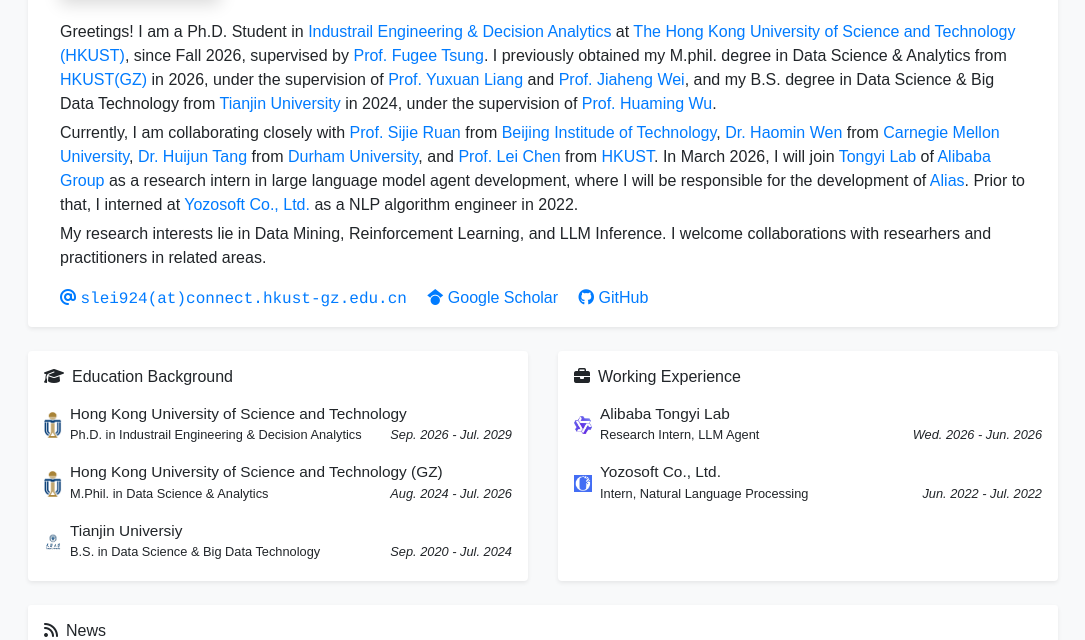
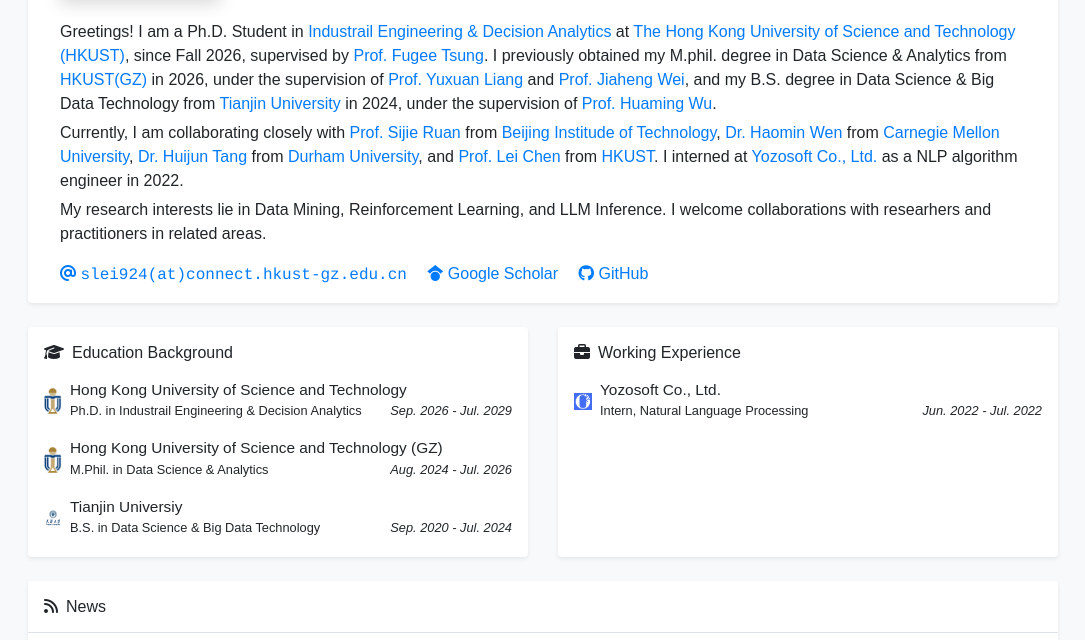
Before and after one commit to thunderlrr/songxinlei.github.io, a Jekyll site: the page built from index.html, in a window 1280 px wide and 900 px high, cut to the strip 260-900 px from the top of the window. Shown: the whole strip, without its empty margins (97-1182 px from the left). Built offline with Jekyll 4.4.1, drawn with Linux system fonts in a browser that asks for light colours; a style sheet for code colours, icons or effects is not loaded.

Commit message:
Update profile with current collaborations and remove internship
Removed internship details at Alibaba Tongyi Lab and updated the current collaboration and internship information.

```diff
--- a/_data/profile.yml
+++ b/_data/profile.yml
@@ -24,7 +24,7 @@
     Greetings! I am a Ph.D. Student in <a href="https://ieda.ust.hk/eng/index.php" target="_blank">Industrail Engineering & Decision Analytics</a> at <a href="https://hkust.edu.hk/" target="_blank">The Hong Kong University of Science and Technology (HKUST)</a>, since Fall 2026, supervised by <a href="https://www.ieda.ust.hk/dfaculty/tsung/" target="_blank">Prof. Fugee Tsung</a>. I previously obtained my M.phil. degree in Data Science & Analytics from  <a href="https://www.hkust-gz.edu.cn/zh/" target="_blank">HKUST(GZ)</a> in 2026, under the supervision of <a href="https://yuxuanliang.com/" target="_blank">Prof. Yuxuan Liang</a> and <a href="https://sites.google.com/ucsc.edu/jiahengwei" target="_blank">Prof. Jiaheng Wei</a>, and my B.S. degree in Data Science & Big Data Technology from <a href="https://www.tju.edu.cn/" target="_blank">Tianjin University</a> in 2024, under the supervision of <a href="https://cam.tju.edu.cn/homepage/wuhuaming/" target="_blank">Prof. Huaming Wu</a>.
   </p>
   <p style="margin-bottom: 5px;">
-    Currently, I am collaborating closely with <a href="http://www.sjruan.me/" target="_blank">Prof. Sijie Ruan</a> from <a href="https://www.bit.edu.cn/" target="_blank">Beijing Institude of Technology</a>, <a href="https://wenhaomin.github.io/" target="_blank">Dr. Haomin Wen</a> from <a href="https://www.cmu.edu/" target="_blank">Carnegie Mellon University</a>, <a href="https://www.durham.ac.uk/staff/huijun-tang/" target="_blank">Dr. Huijun Tang</a> from <a href="https://www.durham.ac.uk/" target="_blank">Durham University</a>, and <a href="https://cse.hkust.edu.hk/~leichen/" target="_blank">Prof. Lei Chen</a> from <a href="https://hkust.edu.hk/" target="_blank">HKUST</a>. In March 2026, I will join <a href="https://careers-tongyi.alibaba.com/?lang=zh" target="_blank">Tongyi Lab</a> of <a href="https://www.alibaba.com/" target="_blank">Alibaba Group</a> as a research intern in large language model agent development, where I will be responsible for the development of <a href="https://github.com/agentscope-ai/agentscope-samples/tree/main/alias" target="_blank">Alias</a>. Prior to that, I interned at <a href="https://www.yozosoft.com/" target="_blank">Yozosoft Co., Ltd.</a> as a NLP algorithm engineer in 2022.
+    Currently, I am collaborating closely with <a href="http://www.sjruan.me/" target="_blank">Prof. Sijie Ruan</a> from <a href="https://www.bit.edu.cn/" target="_blank">Beijing Institude of Technology</a>, <a href="https://wenhaomin.github.io/" target="_blank">Dr. Haomin Wen</a> from <a href="https://www.cmu.edu/" target="_blank">Carnegie Mellon University</a>, <a href="https://www.durham.ac.uk/staff/huijun-tang/" target="_blank">Dr. Huijun Tang</a> from <a href="https://www.durham.ac.uk/" target="_blank">Durham University</a>, and <a href="https://cse.hkust.edu.hk/~leichen/" target="_blank">Prof. Lei Chen</a> from <a href="https://hkust.edu.hk/" target="_blank">HKUST</a>. I interned at <a href="https://www.yozosoft.com/" target="_blank">Yozosoft Co., Ltd.</a> as a NLP algorithm engineer in 2022.
   </p>
   <p style="margin-bottom: 5px;">
     My research interests lie in Data Mining, Reinforcement Learning, and LLM Inference. I welcome collaborations with researhers and practitioners in related areas.
@@ -49,10 +49,6 @@
   date: Sep. 2020 - Jul. 2024
 
 experience:
-- name: Alibaba Tongyi Lab
-  logo: /assets/images/badges/Tongyi.png
-  position: Research Intern, LLM Agent
-  date: Wed. 2026 - Jun. 2026
 - name:  Yozosoft Co., Ltd.
   logo: /assets/images/badges/yozo.png
   position: Intern, Natural Language Processing
```
